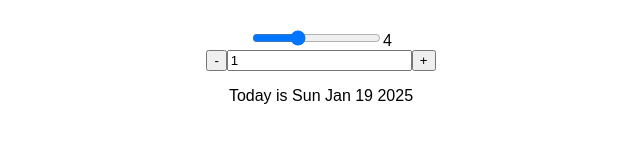
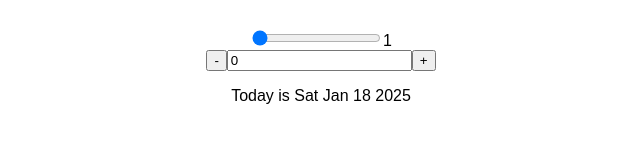
Before and after one commit to Rob-Dawson/React-Websites, a React (Create React App) app in the folder date-counter-v2/: page / in a window 1280 px wide. Shown: the top 160 px of the page, without its empty margins (319-959 px from the left). Built offline with nearby package versions, Linux system fonts and the light colour scheme; the HTML template or start-up script is replaced by a standard one.

Commit message:
Created functions handleDate, handleForm, handleSlider and handleReset. Form slider and reset set the counter or step to a value.

```diff
--- a/date-counter-v2/src/App.jsx
+++ b/date-counter-v2/src/App.jsx
@@ -8,10 +8,22 @@ export default function App() {
   );
 
   function Counter() {
-    const [step, setStep] = useState(4);
-    const [counter, setCounter] = useState(1);
+    const [step, setStep] = useState(1);
+    const [counter, setCounter] = useState(0);
 
     function dateMessage() {
+      const date = handleDate();
+
+      if (counter > 0) {
+        return `${counter} days from now is: ${date}`;
+      } else if (counter < 0) {
+        return `${Math.abs(counter)} days ago was: ${date}`;
+      } else {
+        return `Today is ${date}`;
+      }
+    }
+
+    function handleDate() {
       const date = new Date();
       date.setDate(date.getDate() + counter);
       console.log("datemessage", counter);
@@ -20,14 +32,29 @@ export default function App() {
 
     function handlePrevCounter() {
       setCounter((currentCounter) => {
-        return (currentCounter = currentCounter - 1);
+        return (currentCounter = currentCounter - step);
       });
     }
 
     function handleNextCounter() {
       setCounter((currentCounter) => {
-        return (currentCounter = currentCounter + 1);
+        return (currentCounter = currentCounter + step);
       });
+    }
+
+    function handleForm(event) {
+      const value = event.target.value;
+      if (value === "" || Number.isInteger(Number(value))) {
+        setCounter(value === "" ? "" : Number(value));
+      }
+    }
+    function handleSlider(event) {
+      setStep(Number(event.target.value));
+    }
+
+    function handleReset() {
+      setStep(1);
+      setCounter(0);
     }
     return (
       <div>
@@ -37,28 +64,25 @@ export default function App() {
             min="1"
             max="10"
             value={step}
-            onChange={(e) => {
-              setStep(e.target.value);
-              console.log(e.target);
-            }}
+            onChange={handleSlider}
           />
           <span>{step}</span>
         </div>
         <div>
           <button onClick={handlePrevCounter}>-</button>
-          <input
-            type="text"
-            value={counter}
-            onChange={(e) => {
-              setCounter(Number(e.target.value));
-              console.log(counter);
-            }}
-          />
-          <button onClick={() => setCounter((c) => c + 1)}>+</button>
+          <input type="text" value={counter} onChange={handleForm} />
+          <button onClick={handleNextCounter}>+</button>
         </div>
         <div>
-          <p>Today is {dateMessage()}</p>
+          <p>{dateMessage()}</p>
         </div>
+        {counter !== 0 || step !== 1 ? (
+          <div>
+            <button onClick={handleReset}>Reset</button>
+          </div>
+        ) : (
+          ""
+        )}
       </div>
     );
   }
```
